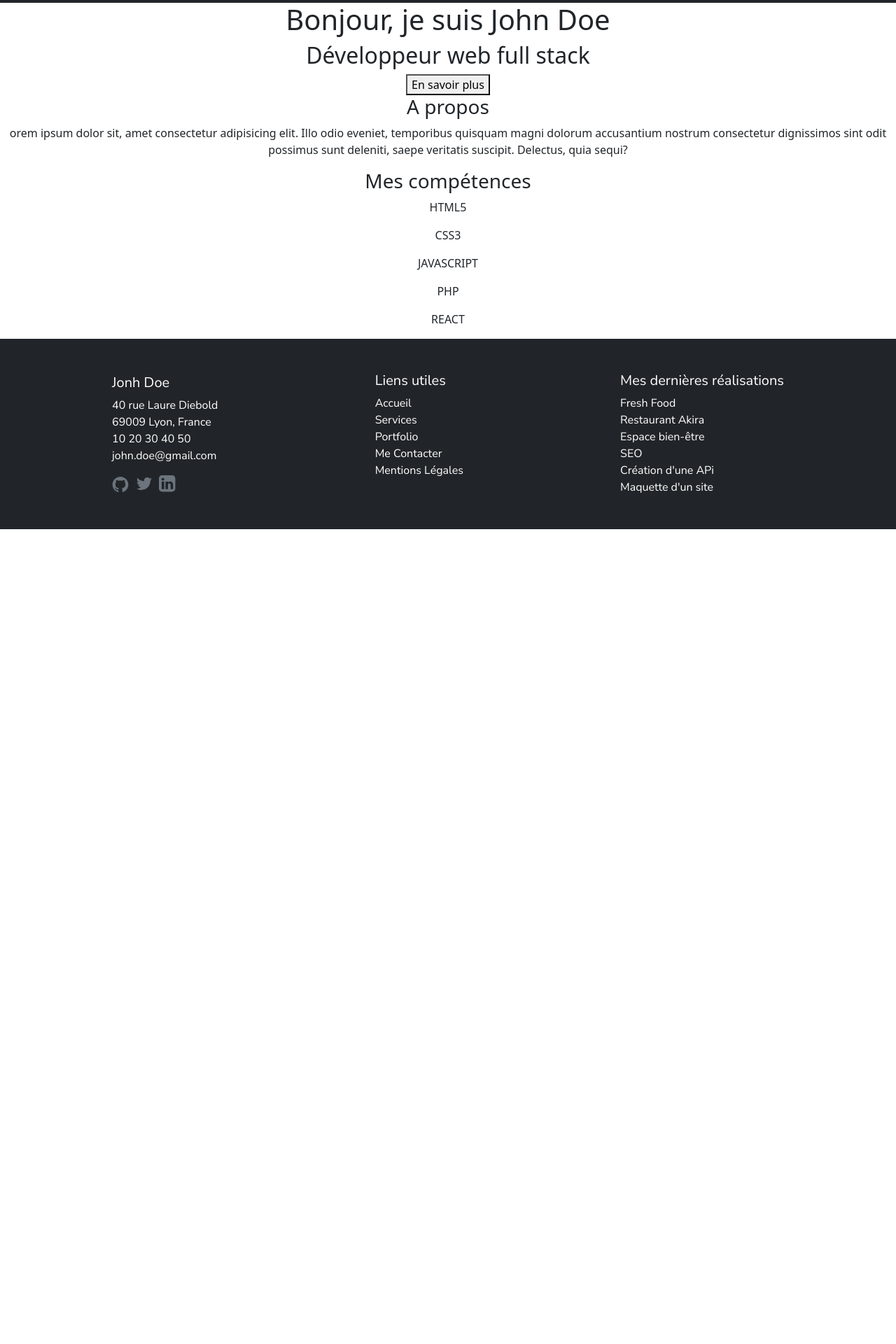
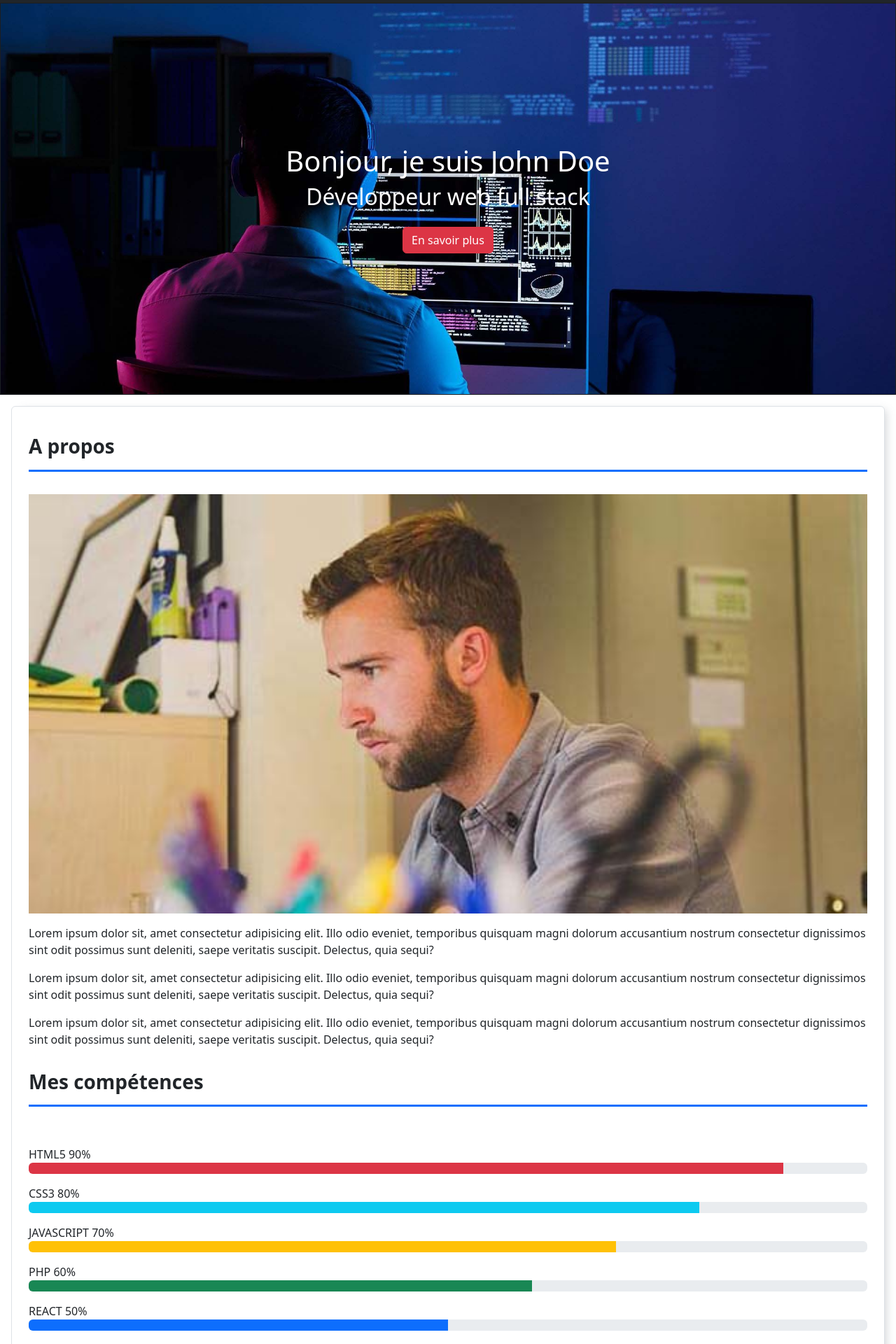
Before and after one commit to Simon69500/Portfolio---ReactJS, a React (Create React App) app: page / in a window 1280 px wide. Shown: the part 60-1980 px from the top of the page at 70% size. Before the commit the page ends 816 px from the top, so only its background shows below. Built offline with nearby package versions, Linux system fonts and the light colour scheme.

Commit message:
upgrade Home

```diff
--- a/public/index.html
+++ b/public/index.html
@@ -25,6 +25,8 @@
       Learn how to configure a non-root public URL by running `npm run build`.
     -->
     <link href="https://fonts.googleapis.com/css2?family=Nunito+Sans:ital,wght@0,200;0,400;0,600;1,400&display=swap" rel="stylesheet">
+    <link href="https://cdn.jsdelivr.net/npm/bootstrap@5.3.0/dist/css/bootstrap.min.css"  rel="stylesheet"
+/>
 
     <title>Portfolio</title>
   </head>
--- a/src/pages/home.jsx
+++ b/src/pages/home.jsx
@@ -6,38 +6,102 @@ return(
     <div>
     <Header/>
     <main>
-        <div className="card1">
-            <h1>Bonjour, je suis John Doe</h1>
-            <h2>Développeur web full stack</h2>
-            <button>En savoir plus</button>
+
+
+         {/* Contenu du haut de la page */}
+        <div className="card text-bg-dark rounded-0" style={{ height: "70vh" }}>
+            <img
+                src="/img/hero-bg.jpg"
+                className="card-img rounded-0 h-100 object-fit-cover"
+                alt="une personne qui travaille sur son ordinateur"
+            />
+            <div className="card-img-overlay d-flex flex-column justify-content-center align-items-center text-center">
+                <h1 className="card-title">Bonjour, je suis John Doe</h1>
+                <h2 className="card-text">Développeur web full stack</h2>
+                <button className="btn btn-danger mt-3">En savoir plus</button>
+            </div>
         </div>
-        <article>
-            <section>
-                <h3>A propos</h3>
-                <p>
-                    orem ipsum dolor sit, amet consectetur adipisicing elit. Illo odio eveniet,
+
+
+        {/* Contenu du milieu de la page - A propos */}
+        <article className="card p-4 m-3"
+                  style={{boxShadow: '8px 0 12px -6px rgba(108, 117, 125, 0.3)', border: '1px solid #dee2e6'}}
+        >
+            <section className="d-flex flex-column align-items-start">
+                <h3 className="card-title border-bottom border-primary border-3 w-100 pb-3 mt-3 text-start fw-bold">A propos</h3>
+                <img src="/img/john-doe-about.jpg" className="card-img-top pt-4" alt="un homme pensif sur son bureau de travail"/>
+                <p className="text-start mt-3">
+                    Lorem ipsum dolor sit, amet consectetur adipisicing elit. Illo odio eveniet,
+                    temporibus quisquam magni dolorum accusantium nostrum consectetur dignissimos sint odit possimus sunt deleniti,
+                    saepe veritatis suscipit. Delectus, quia sequi?
+                </p>
+                   <p className="text-start">
+                    Lorem ipsum dolor sit, amet consectetur adipisicing elit. Illo odio eveniet,
+                    temporibus quisquam magni dolorum accusantium nostrum consectetur dignissimos sint odit possimus sunt deleniti,
+                    saepe veritatis suscipit. Delectus, quia sequi?
+                </p>
+                   <p className="text-start">
+                    Lorem ipsum dolor sit, amet consectetur adipisicing elit. Illo odio eveniet,
                     temporibus quisquam magni dolorum accusantium nostrum consectetur dignissimos sint odit possimus sunt deleniti,
                     saepe veritatis suscipit. Delectus, quia sequi?
                 </p>
             </section>
 
-            <section>
-                <h3>Mes compétences</h3>
-                <div>
-                    <p>HTML5</p>
+
+            {/* Contenu de fin de la page - Mes compétences */}
+            <section className="d-flex flex-column align-items-start pb-4">
+                <h3 className="card-title border-bottom border-primary border-3 w-100 pb-3 mt-3 text-start fw-bold">Mes compétences</h3>
+
+                    {/* HTML5 */}
+                <div className="w-100 mb-3 pt-5">
+                    <div className="d-flex justify-content-between">
+                    <span>HTML5 90%</span>
+                    </div>
+                    <div class="progress" role="progressbar" aria-label="Danger example" aria-valuenow="25" aria-valuemin="0" aria-valuemax="100">
+                        <div class="progress-bar bg-danger" style={{ width: "90%" }}></div>
+                    </div>
                 </div>
-                  <div>
-                    <p>CSS3</p>
+
+                    {/* CSS3*/}
+                <div className="w-100 mb-3">
+                    <div className="d-flex justify-content-between">
+                    <span>CSS3 80%</span>
+                    </div>
+                    <div class="progress" role="progressbar" aria-label="Info example" aria-valuenow="25" aria-valuemin="0" aria-valuemax="100">
+                        <div class="progress-bar bg-info" style={{ width: "80%" }}></div>
+                    </div>
                 </div>
-                  <div>
-                    <p>JAVASCRIPT</p>
+
+                    {/* JAVASCRIPT */}
+                <div className="w-100 mb-3">
+                    <div className="d-flex justify-content-between">
+                    <span>JAVASCRIPT 70%</span>
+                    </div>
+                    <div class="progress" role="progressbar" aria-label="Warning example" aria-valuenow="25" aria-valuemin="0" aria-valuemax="100">
+                        <div class="progress-bar bg-warning" style={{ width: "70%" }}></div>
+                    </div>
                 </div>
-                  <div>
-                    <p>PHP</p>
+
+                    {/* PHP */}
+                <div className="w-100 mb-3">
+                    <div className="d-flex justify-content-between">
+                    <span>PHP 60%</span>
+                    </div>
+                    <div class="progress" role="progressbar" aria-label="Success example" aria-valuenow="25" aria-valuemin="0" aria-valuemax="100">
+                        <div class="progress-bar bg-success" style={{ width: "60%" }}></div>
+                    </div>
                 </div>
-                  <div>
-                    <p>REACT</p>
+
+                    {/* REACT */}
+                  <div className="w-100 mb-3">
+                    <div className="d-flex justify-content-between">
+                    <span>REACT 50% </span>
+                    </div>
+                    <div class="progress" role="progressbar" aria-label="Default example" aria-valuenow="25" aria-valuemin="0" aria-valuemax="100">
+                        <div class="progress-bar bg-default" style={{ width: "50%" }}></div>
+                    </div>
                 </div>
+
             </section>
         </article>
     </main>
--- /dev/null
+++ b/src/sass/component/footer.css
@@ -0,0 +1,18 @@
+/* Error: Can't find stylesheet to import.
+ *   ,
+ * 2 | @import '~bootstrap/scss/bootstrap'
+ *   |         ^^^^^^^^^^^^^^^^^^^^^^^^^^^
+ *   '
+ *   ..\variables.scss 2:9  @import
+ *   footer.scss 2:9        root stylesheet */
+
+body::before {
+  font-family: "Source Code Pro", "SF Mono", Monaco, Inconsolata, "Fira Mono",
+      "Droid Sans Mono", monospace, monospace;
+  white-space: pre;
+  display: block;
+  padding: 1em;
+  margin-bottom: 1em;
+  border-bottom: 2px solid black;
+  content: "Error: Can't find stylesheet to import.\a   \2577 \a 2 \2502  @import '~bootstrap/scss/bootstrap'\d\a   \2502          ^^^^^^^^^^^^^^^^^^^^^^^^^^^\a   \2575 \a   ..\\variables.scss 2:9  @import\a   footer.scss 2:9        root stylesheet";
+}
--- a/src/sass/component/footer.scss
+++ b/src/sass/component/footer.scss
@@ -1,5 +1,6 @@
 @import '../font.scss';
 @import '../variables';
+ @import '~bootstrap/scss/bootstrap';
 
 .contenairFooter {
     @include font-main-text;
--- a/src/sass/component/header.scss
+++ b/src/sass/component/header.scss
@@ -1,5 +1,6 @@
 @import '../font.scss';
 @import '../variables';
+ @import '~bootstrap/scss/bootstrap';
 
 .titleMenu {
   @include font-main-title;
--- a/src/sass/pages/home.scss
+++ b/src/sass/pages/home.scss
@@ -0,0 +1,10 @@
+@import '../font.scss';
+@import '../variables';
+
+main {
+    @include font-main-text;
+
+    .card-title {
+        @include font-main-title;
+    }
+}
```
